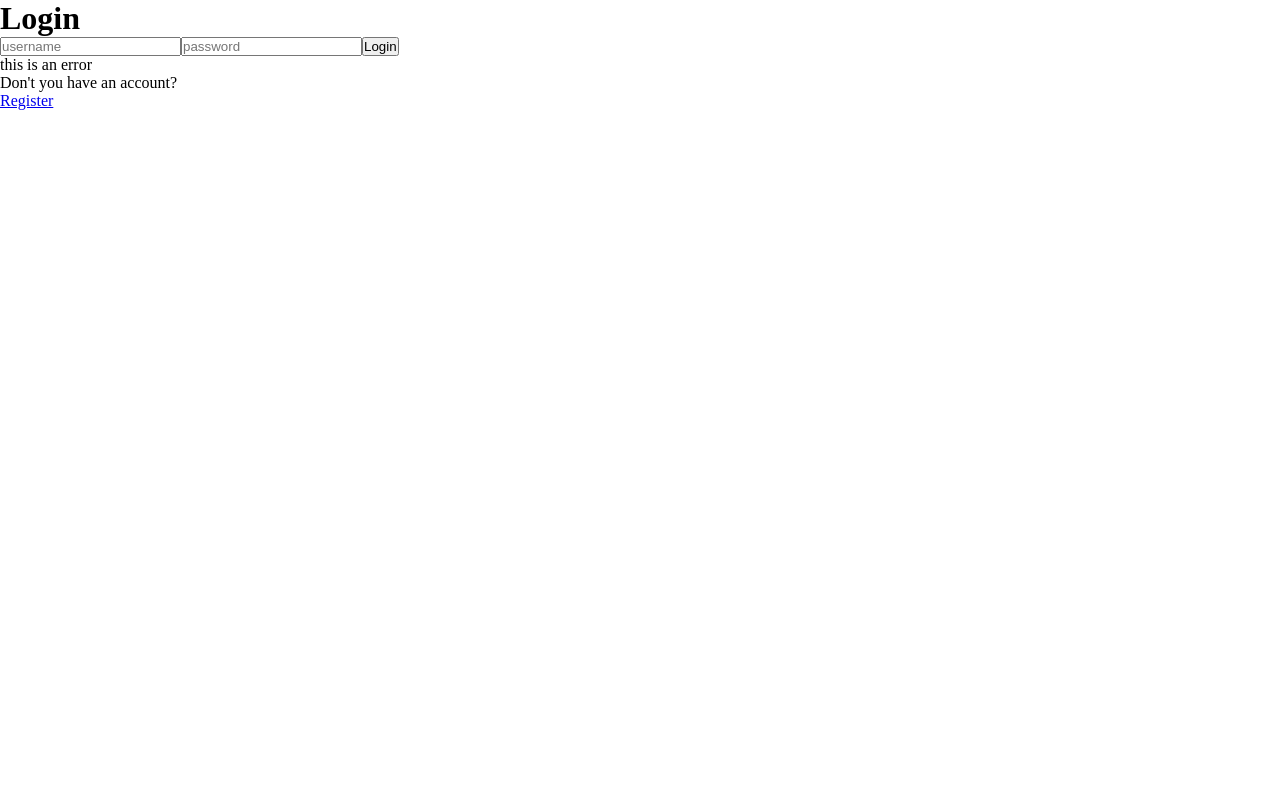
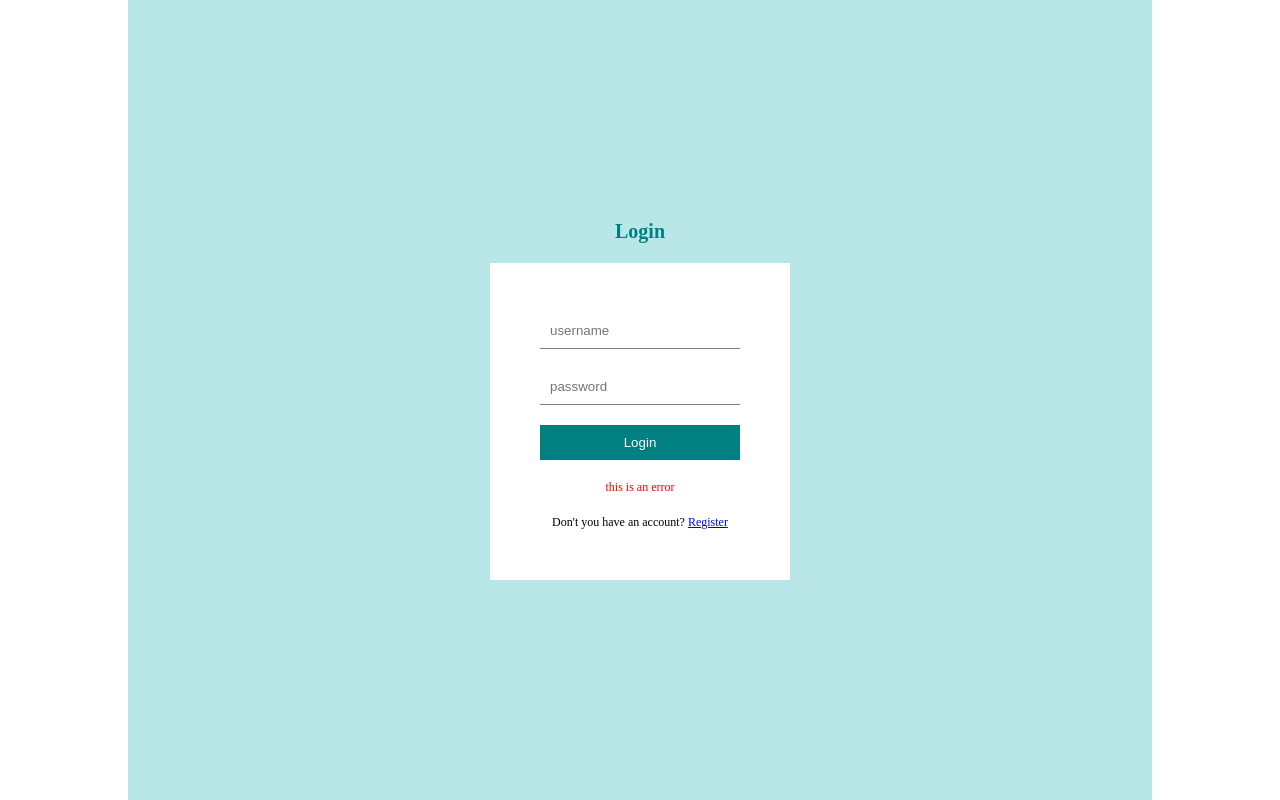
Before and after one commit to MadhushanTharanga/react_blog-app, a React (Vite) app in the folder client/: page /Login in a window 1280 px wide. Built offline with nearby package versions, Linux system fonts and the light colour scheme.

Commit message:
chore: Update styles and components in Login and Register pages

```diff
--- a/client/src/App.jsx
+++ b/client/src/App.jsx
@@ -12,7 +12,7 @@
 import Single from './pages/Single';
 import Write from './pages/Write';
 import Footer from './components/Footer'; // Import Footer
-// import "./style.scss"
+import "./style.scss"
 const Layout = ()=>{
   return(
     <>
--- a/client/src/pages/Login.jsx
+++ b/client/src/pages/Login.jsx
@@ -1,4 +1,5 @@
 import React from 'react'
+import { Link } from 'react-router-dom'
 
 function Login() {
   return (
@@ -9,8 +10,7 @@
         <input required type="password" placeholder='password' />
         <button>Login</button>
         <p>this is an error</p>
-        <span>Don't you have an account? <br/>
-          <a href='register'>Register</a>
+        <span>Don't you have an account? <Link to="/register">Register</Link>
         </span>
       </form>
     </div>
--- a/client/src/pages/Register.jsx
+++ b/client/src/pages/Register.jsx
@@ -1,4 +1,5 @@
 import React, { useState } from 'react'
+import { Link } from 'react-router-dom'
 
 function Register() {
   const [username, setUsername] = useState('');
@@ -31,8 +32,7 @@
         <input required type="password" placeholder='password' value={password} onChange={handlePasswordChange} />
         <button>Register</button>
         <p>this is an error</p>
-        <span>Do you have an account? <br/>
-          <a href='login'>Login</a>
+        <span>Do you have an account? <Link to="/login">Login</Link>
         </span>
       </form>
     </div>
--- a/client/src/style.scss
+++ b/client/src/style.scss
@@ -1,10 +1,10 @@
-$lightGreen : #b9e7e7;
-.app{
+$lightGreen: #b9e7e7;
+.app {
   display: flex;
   justify-content: center;
-    .container{
-        width: 100vw;
-        .auth{
+  .container {
+    width: 1024px;
+    .auth {
       display: flex;
       flex-direction: column;
       align-items: center;
@@ -12,12 +12,12 @@
       height: 100vh;
       background-color: #b9e7e7;
 
-        h1{
+      h1 {
         font-size: 20px;
         color: teal;
         margin-bottom: 20px;
       }
-        form{
+      form {
         display: flex;
         flex-direction: column;
         padding: 50px;
@@ -25,43 +25,41 @@
         width: 200px;
         gap: 20px;
 
-            input{
+        input {
           padding: 10px;
           border: none;
           border-bottom: 1px solid gray;
         }
 
-            button{
+        button {
           padding: 10px;
           border: none;
           background-color: teal;
           cursor: pointer;
           color: white;
         }
-            p{
+        p {
           font-size: 12px;
           color: red;
           text-align: center;
         }
-            span{
+        span {
           font-size: 12px;
           text-align: center;
         }
       }
+    }
 
-    }
-    .navbar{
-        .container{
+    .navbar {
+      .container {
         padding: 10px 0px;
         display: flex;
         justify-content: space-between;
-            .logo{
-
+        .logo {
         }
-            .links{
-
+        .links {
         }
       }
     }
-
   }
+}
```
Lines whose indentation alone changed are shown as unchanged.
